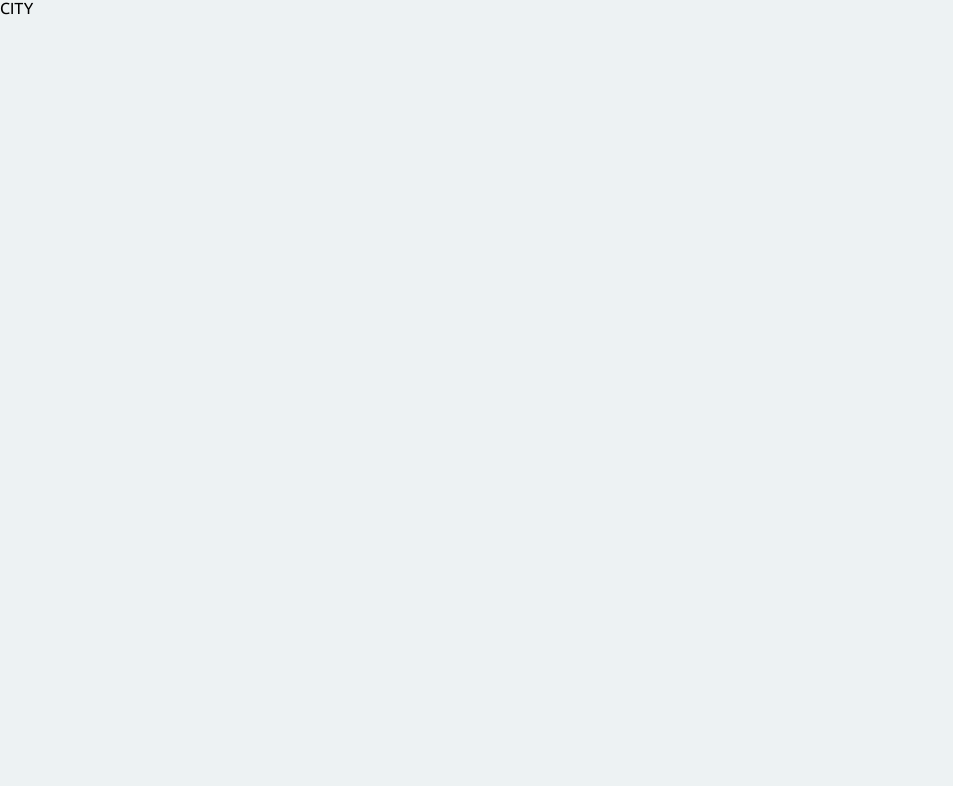
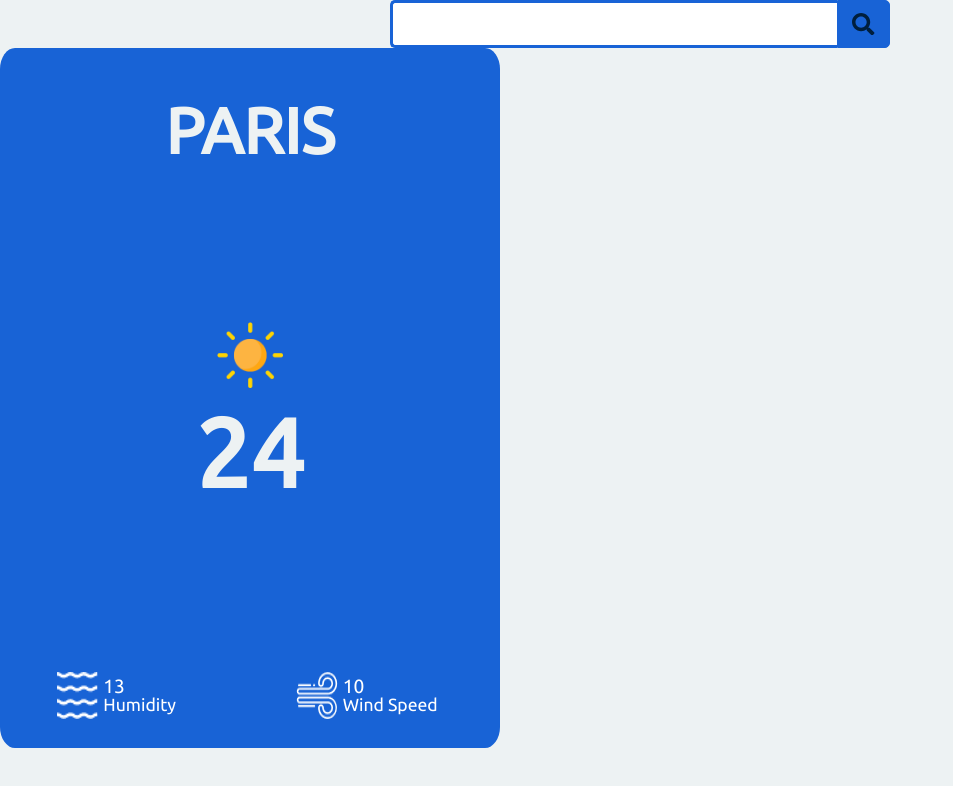
Before and after one commit to helo1313/boring-weather-app, a Next.js app: page /1 in a window 1280 px wide. Shown: the top 786 px of the page, without its empty margins (0-953 px from the left). Built offline with nearby package versions, Linux system fonts and the light colour scheme.

Commit message:
Added weather card

```diff
--- /dev/null
+++ b/src/components/ui/Card.module.scss
@@ -0,0 +1,10 @@
+.Card {
+  width: 500px;
+  height: 700px;
+  display: flex;
+  flex-direction: column;
+  justify-content: space-between;
+  align-items: center;
+  background: var(--color-main);
+  border-radius: 3%;
+}
--- /dev/null
+++ b/src/components/ui/Card.tsx
@@ -0,0 +1,9 @@
+import React, { PropsWithChildren } from "react";
+
+import classes from "./Card.module.scss";
+
+const Card = (props: PropsWithChildren) => {
+  return <div className={classes.Card}> {props.children} </div>;
+};
+
+export default Card;
--- /dev/null
+++ b/src/components/weatherCard/Details.module.scss
@@ -0,0 +1,7 @@
+.Details {
+  width: 100%;
+  height: 15%;
+  display: flex;
+  align-items: center;
+  justify-content: space-around;
+}
--- /dev/null
+++ b/src/components/weatherCard/Details.tsx
@@ -0,0 +1,27 @@
+import { PropsWithChildren } from "react";
+
+import WeatherData from "../../utils/interfaces/WeatherData";
+import DetailsElement from "./DetailsElement";
+
+import classes from "./Details.module.scss";
+
+const Details = (props: PropsWithChildren<WeatherData>) => {
+  return (
+    <div className={classes.Details}>
+      <DetailsElement
+        name="Humidity"
+        image="/Images/humidity.png"
+        imageAltText="humidity"
+        amount={props.humidity!}
+      />
+      <DetailsElement
+        name="Wind Speed"
+        image="/Images/wind.png"
+        imageAltText="wind speed"
+        amount={props.windSpeed!}
+      />
+    </div>
+  );
+};
+
+export default Details;
--- /dev/null
+++ b/src/components/weatherCard/DetailsElement.module.scss
@@ -0,0 +1,18 @@
+.DetailsElement {
+  display: flex;
+  padding: 5px;
+}
+
+.DetailsElement_Params {
+  margin: 5px;
+}
+
+.DetailsElement_Amount {
+  color: white;
+  font-size: 1.2rem;
+}
+
+.DetailsElement_Name {
+  color: white;
+  font-size: 1.1rem;
+}
--- /dev/null
+++ b/src/components/weatherCard/DetailsElement.tsx
@@ -0,0 +1,28 @@
+import { PropsWithChildren } from "react";
+
+import classes from "./DetailsElement.module.scss";
+
+interface DetailsElementType {
+  name: string;
+  image: string;
+  imageAltText: string;
+  amount: string;
+}
+
+const DetailsElement = (props: PropsWithChildren<DetailsElementType>) => {
+  return (
+    <div className={classes.DetailsElement}>
+      <img
+        src={props.image}
+        alt={props.imageAltText}
+        className={classes.DetailsElement_Image}
+      />
+      <div className={classes.DetailsElement_Params}>
+        <p className={classes.DetailsElement_Amount}>{props.amount}</p>
+        <p className={classes.DetailsElement_Name}>{props.name}</p>
+      </div>
+    </div>
+  );
+};
+
+export default DetailsElement;
--- /dev/null
+++ b/src/components/weatherCard/WeatherCard.module.scss
@@ -0,0 +1,18 @@
+.cityName {
+  margin-top: 10%;
+  font-size: 4rem;
+  font-weight: bold;
+  color: var(--color-light);
+}
+
+.temperatureWrapper {
+  display: flex;
+  flex-direction: column;
+  align-items: center;
+}
+
+.temperature {
+  font-size: 6rem;
+  font-weight: bold;
+  color: var(--color-light);
+}
--- /dev/null
+++ b/src/components/weatherCard/WeatherCard.tsx
@@ -0,0 +1,28 @@
+import { PropsWithChildren } from "react";
+
+import Image from "next/image";
+import Card from "../ui/Card";
+import Details from "./Details";
+import WeatherData from "@/utils/interfaces/WeatherData";
+
+import classes from "./WeatherCard.module.scss";
+
+const WeatherCard = (props: PropsWithChildren<WeatherData>) => {
+  return (
+    <Card>
+      <h1 className={classes.cityName}>{props.name}</h1>
+      <div className={classes.temperatureWrapper}>
+        <Image
+          src={"/Images/clear.png"}
+          alt="weather image"
+          width={100}
+          height={100}
+        />
+        <p className={classes.temperature}>{props.temperature}</p>
+      </div>
+      <Details {...props} />
+    </Card>
+  );
+};
+
+export default WeatherCard;
--- a/src/pages/[city].tsx
+++ b/src/pages/[city].tsx
@@ -1,5 +1,22 @@
+import SearchForm from "@/components/searchForm/SearchForm";
+import WeatherCard from "@/components/weatherCard/WeatherCard";
+import WeatherData from "@/utils/interfaces/WeatherData";
+
+const WEATHER_DOMMY_DATA: WeatherData = {
+  name: "PARIS",
+  temperature: "24",
+  humidity: "13",
+  windSpeed: "10",
+  weather: "clear",
+};
+
 const CityPage: React.FC = () => {
-  return <h1>CITY</h1>;
+  return (
+    <>
+      <SearchForm />
+      <WeatherCard {...WEATHER_DOMMY_DATA} />
+    </>
+  );
 };
 
 export default CityPage;
--- /dev/null
+++ b/src/utils/interfaces/WeatherData.ts
@@ -0,0 +1,7 @@
+export default interface WeatherData {
+  name?: string;
+  temperature?: string;
+  humidity?: string;
+  windSpeed?: string;
+  weather?: string;
+}
```
